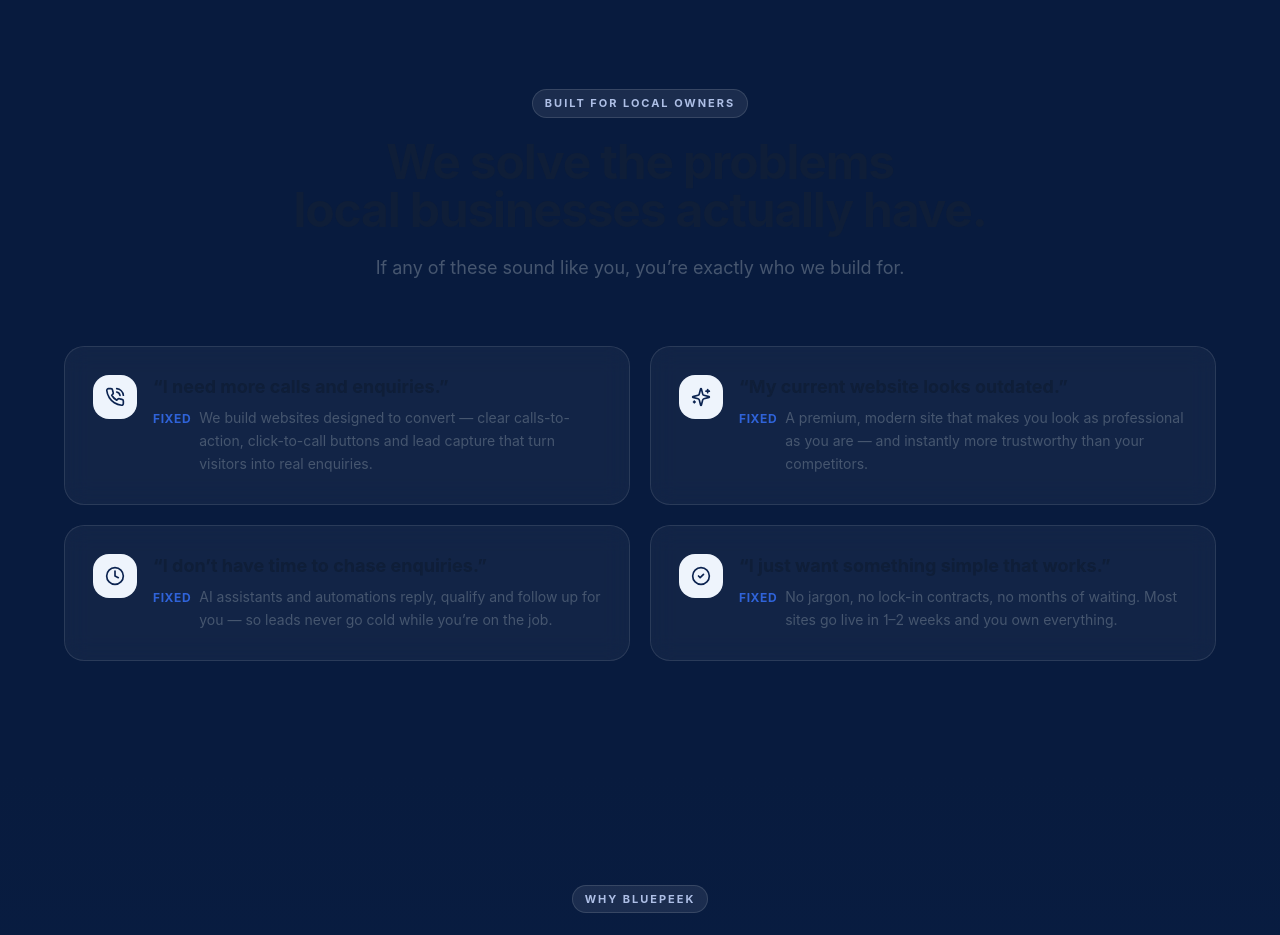
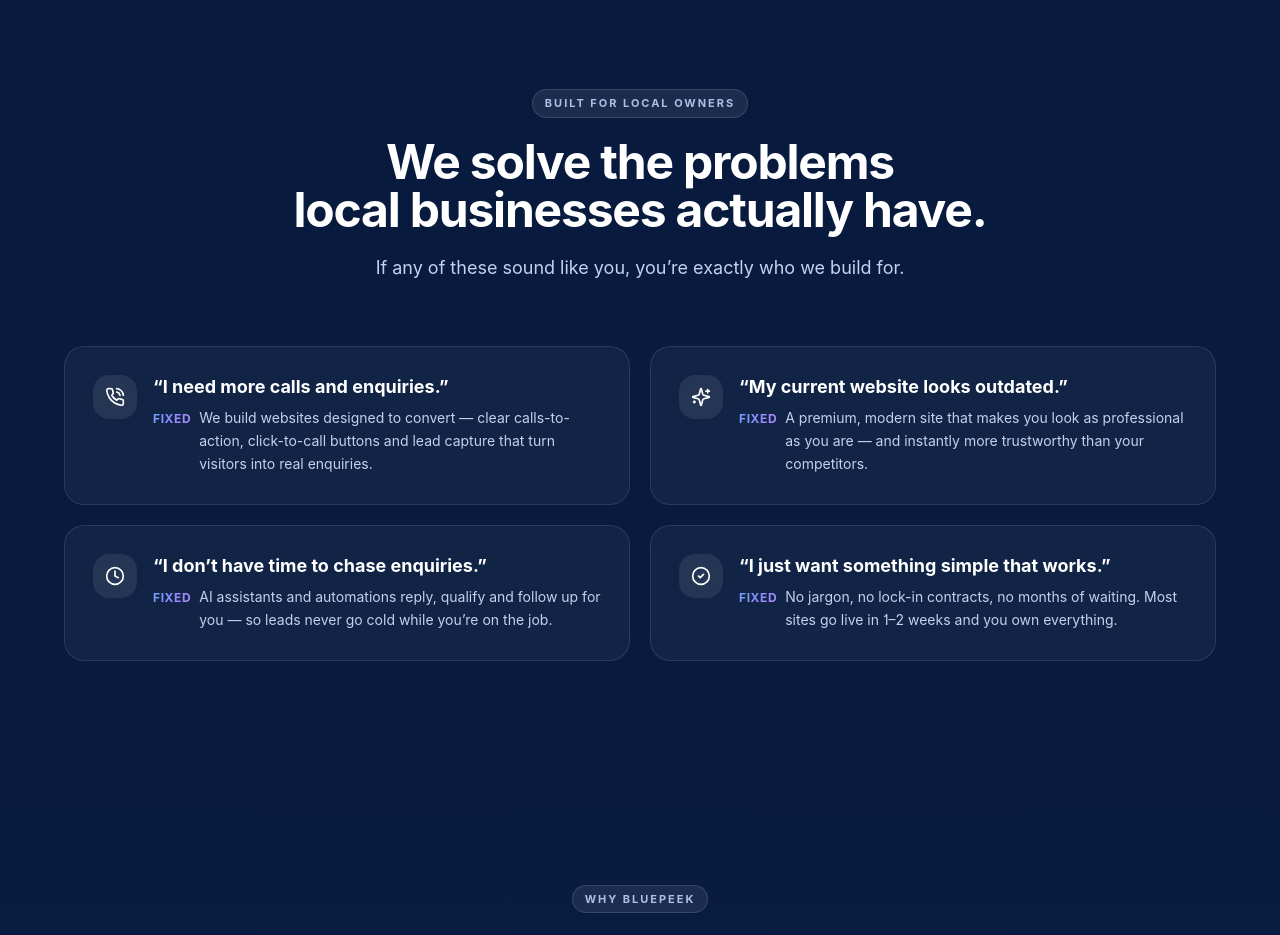
Before and after one commit to zachcolvillez-stack/bluepeek-website, a Next.js app: page / in a window 1280 px wide. Shown: the part 4700-5635 px from the top of the page. Built offline with nearby package versions, Linux system fonts and the light colour scheme.

Commit message:
auto-save: Testimonials.jsx

```diff
--- a/components/Testimonials.jsx
+++ b/components/Testimonials.jsx
@@ -32,10 +32,10 @@ export default function Testimonials() {
         <motion.div initial={{ opacity: 0, y: 20 }} whileInView={{ opacity: 1, y: 0 }}
           viewport={{ once: true }} transition={{ duration: 0.6 }} className="text-center mb-16">
           <span className="eyebrow">Built For Local Owners</span>
-          <h2 className="text-3xl md:text-5xl font-bold tracking-tight mt-5 mb-5" style={{ color: '#0f1e38' }}>
+          <h2 className="text-3xl md:text-5xl font-bold tracking-tight mt-5 mb-5" style={{ color: '#ffffff' }}>
             We solve the problems<br />local businesses actually have.
           </h2>
-          <p className="text-base md:text-lg max-w-xl mx-auto" style={{ color: '#46566f' }}>
+          <p className="text-base md:text-lg max-w-xl mx-auto" style={{ color: '#c2d2ee' }}>
             If any of these sound like you, you’re exactly who we build for.
           </p>
         </motion.div>
@@ -49,14 +49,14 @@ export default function Testimonials() {
             >
               <div className="flex items-start gap-4">
                 <div className="w-11 h-11 rounded-2xl flex items-center justify-center flex-shrink-0"
-                  style={{ background: '#eef4fc' }}>
-                  <p.icon size={20} style={{ color: '#0b2350' }} />
+                  style={{ background: 'rgba(255,255,255,0.08)' }}>
+                  <p.icon size={20} className="text-white" />
                 </div>
                 <div>
-                  <p className="text-lg font-bold mb-2 leading-snug" style={{ color: '#0f1e38' }}>{p.pain}</p>
+                  <p className="text-lg font-bold mb-2 leading-snug" style={{ color: '#ffffff' }}>{p.pain}</p>
                   <div className="flex items-start gap-2">
-                    <span className="text-xs font-bold uppercase tracking-wider mt-1 flex-shrink-0" style={{ color: '#2f63d9' }}>Fixed</span>
-                    <p className="text-sm leading-relaxed" style={{ color: '#46566f' }}>{p.solution}</p>
+                    <span className="text-xs font-bold uppercase tracking-wider mt-1 flex-shrink-0 gradient-text">Fixed</span>
+                    <p className="text-sm leading-relaxed" style={{ color: '#c2d2ee' }}>{p.solution}</p>
                   </div>
                 </div>
               </div>
```
